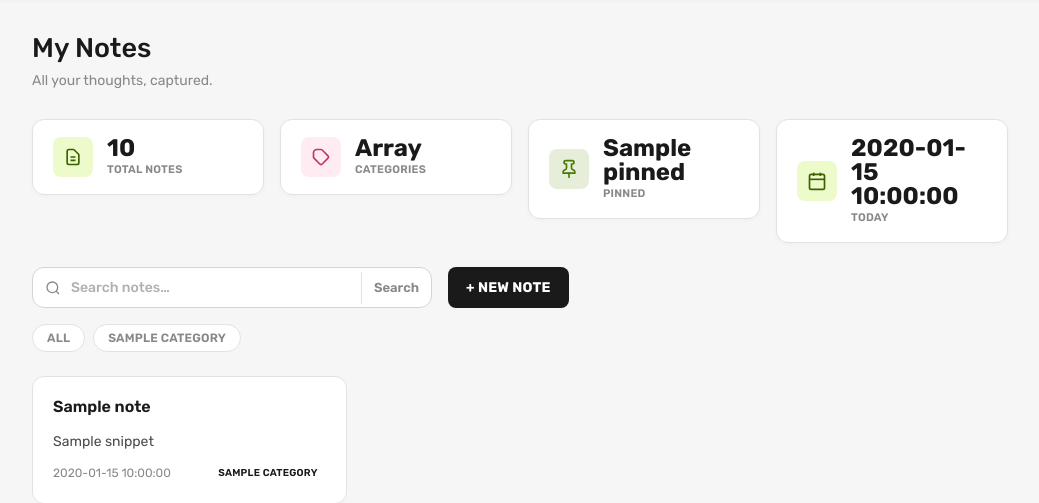
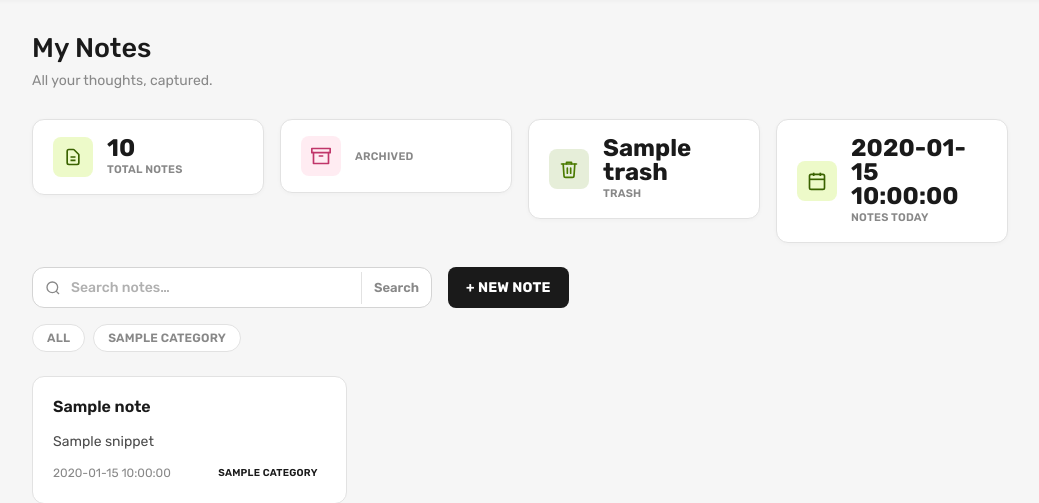
Before and after one commit to ibnumardini/NoteSpace, a CodeIgniter 4 app: the page made by app/Views/note/index.php in a window 1280 px wide. Shown: the part 67-570 px from the top of the page, without its empty margins (120-1159 px from the left). Run offline with PHP 8.4 and a stand-in for CodeIgniter, Linux system fonts and the light colour scheme; the template is opened without the code that fills it: most values are stand-ins (such as "Sample title", 1, 10 or a date in 2020); data that the repository does not hold is empty; some libraries are stand-ins or nearby versions.

Commit message:
feat: update note statistics to include archived and trash counts with corresponding view updates

```diff
--- a/app/Views/note/index.php
+++ b/app/Views/note/index.php
@@ -21,22 +21,22 @@
   <div class="col-6 col-lg-3">
     <div class="stat-card">
       <div class="stat-icon pink">
-        <img src="/assets/svg/stat-tag.svg" width="20" height="20" alt="" />
+        <img src="/assets/svg/stat-archive.svg" width="20" height="20" alt="" />
       </div>
       <div>
-        <p class="stat-value"><?= $stats['categories'] ?></p>
-        <p class="stat-label">Categories</p>
+        <p class="stat-value"><?= $stats['archived'] ?></p>
+        <p class="stat-label">Archived</p>
       </div>
     </div>
   </div>
   <div class="col-6 col-lg-3">
     <div class="stat-card">
       <div class="stat-icon violet">
-        <img src="/assets/svg/stat-pin.svg" width="20" height="20" alt="" />
+        <img src="/assets/svg/stat-trash.svg" width="20" height="20" alt="" />
       </div>
       <div>
-        <p class="stat-value"><?= $stats['pinned'] ?></p>
-        <p class="stat-label">Pinned</p>
+        <p class="stat-value"><?= $stats['trash'] ?></p>
+        <p class="stat-label">Trash</p>
       </div>
     </div>
   </div>
@@ -47,7 +47,7 @@
       </div>
       <div>
         <p class="stat-value"><?= $stats['today'] ?></p>
-        <p class="stat-label">Today</p>
+        <p class="stat-label">Notes Today</p>
       </div>
     </div>
   </div>
```
Also changed, not shown: app/Controllers/Note.php (+4 -4 lines), public/assets/svg/stat-archive.svg (added), public/assets/svg/stat-trash.svg (added).
